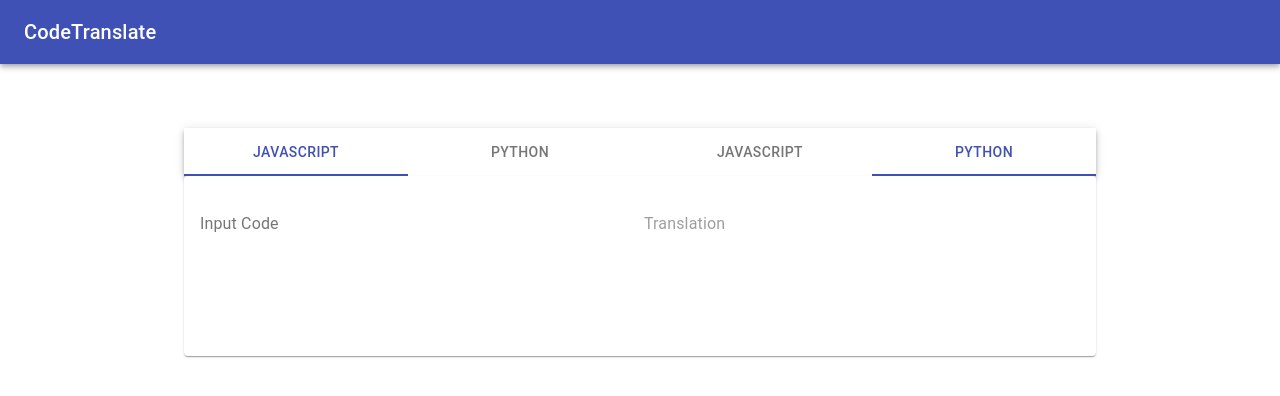
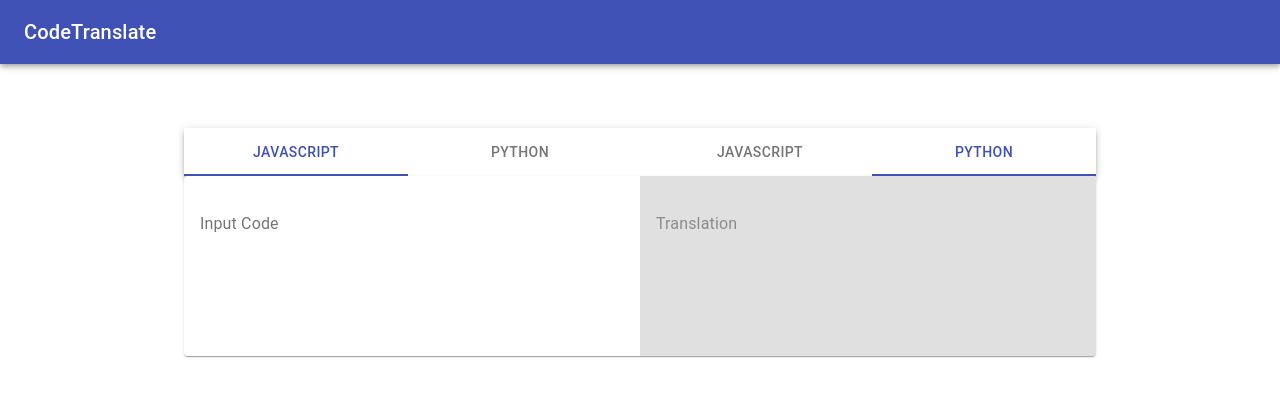
Before and after one commit to cjoshea9/cjs_capstone_frontend, a React (Create React App) app: page / in a window 1280 px wide. Shown: the top 396 px of the page. Built offline with nearby package versions, Linux system fonts and the light colour scheme.

Commit message:
created clearer division btwn translate and input boxes

```diff
--- a/src/App.js
+++ b/src/App.js
@@ -22,7 +22,6 @@ const useStyles = makeStyles(theme => ({
       background: "white"
   },
   paper: {
-    padding: theme.spacing(2),
     display: 'flex',
     overflow: 'auto',
     flexWrap: 'wrap',
@@ -31,6 +30,10 @@ const useStyles = makeStyles(theme => ({
     justifyContent:"center",
     minHeight:180
   },
+  box: {
+    padding: theme.spacing(2),
+    height: "100%",
+  }
 }));
 
 // TODO: Use refs instead of this method
@@ -107,7 +110,6 @@ export default function App() {
         setOutputLanguage(value)
     }
 
-
     const handleInputChange = (event) => {
         allowTabs(); // TODO: move this to useEffect
         const value = event.target.value;
@@ -117,11 +119,9 @@ export default function App() {
         setTimer(setTimeout(() => {
             postRequest(value)
         }, 500))
-
       }
 
     return (
-
         <React.Fragment>
             <CssBaseline />
             <Navbar/>
@@ -137,6 +137,7 @@ export default function App() {
                               classes={classes}
                             />
                             <TranslateBoxes
+                              input= {input}
                               handleInputChange={handleInputChange}
                               output={output}
                               classes={classes}
--- a/src/components/TranslateBoxes.js
+++ b/src/components/TranslateBoxes.js
@@ -2,13 +2,15 @@ import React from 'react';
 import Grid from '@material-ui/core/Grid';
 import Paper from '@material-ui/core/Paper';
 import TextField from '@material-ui/core/TextField';
+import Box from '@material-ui/core/Box';
 
 
 export default function TranslateBoxes({input, handleInputChange, output, classes}){
     return(
         <Paper className={classes.paper}>
-            <Grid container className={classes.basicGrid} spacing={1}>
+            <Grid container className={classes.basicGrid} spacing={0}>
                 <Grid item xs={6}>
+                    <Box className = {classes.box}>
                         <TextField
                         id="input-text-area"
                         label="Input Code"
@@ -21,13 +23,16 @@ export default function TranslateBoxes({input, handleInputChange, output, classe
                             disableUnderline: true
                         }}
                         />
+                    </Box>
                 </Grid>
                 <Grid item xs={6}>
+                    <Box className = {classes.box} bgcolor="grey.300">
                         <TextField
                         id="standard-multiline-static"
                         label="Translation"
                         multiline
                         fullWidth
+                        // variant="filled"
                         InputProps={{
                             style: {fontFamily: "monospace"},
                             disableUnderline: true
@@ -35,6 +40,7 @@ export default function TranslateBoxes({input, handleInputChange, output, classe
                         value={output}
                         disabled
                         />
+                    </Box>
                 </Grid>
             </Grid>
         </Paper>
```
Lines whose indentation alone changed are shown as unchanged.
